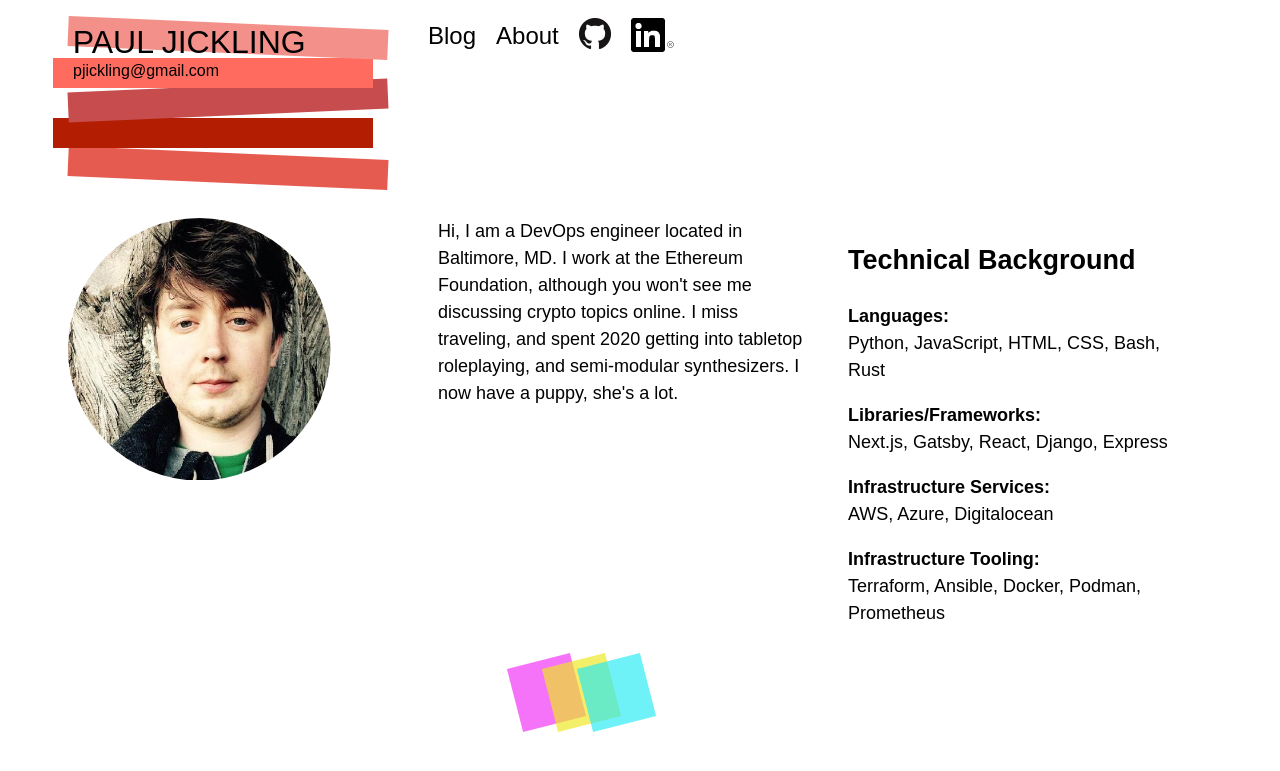
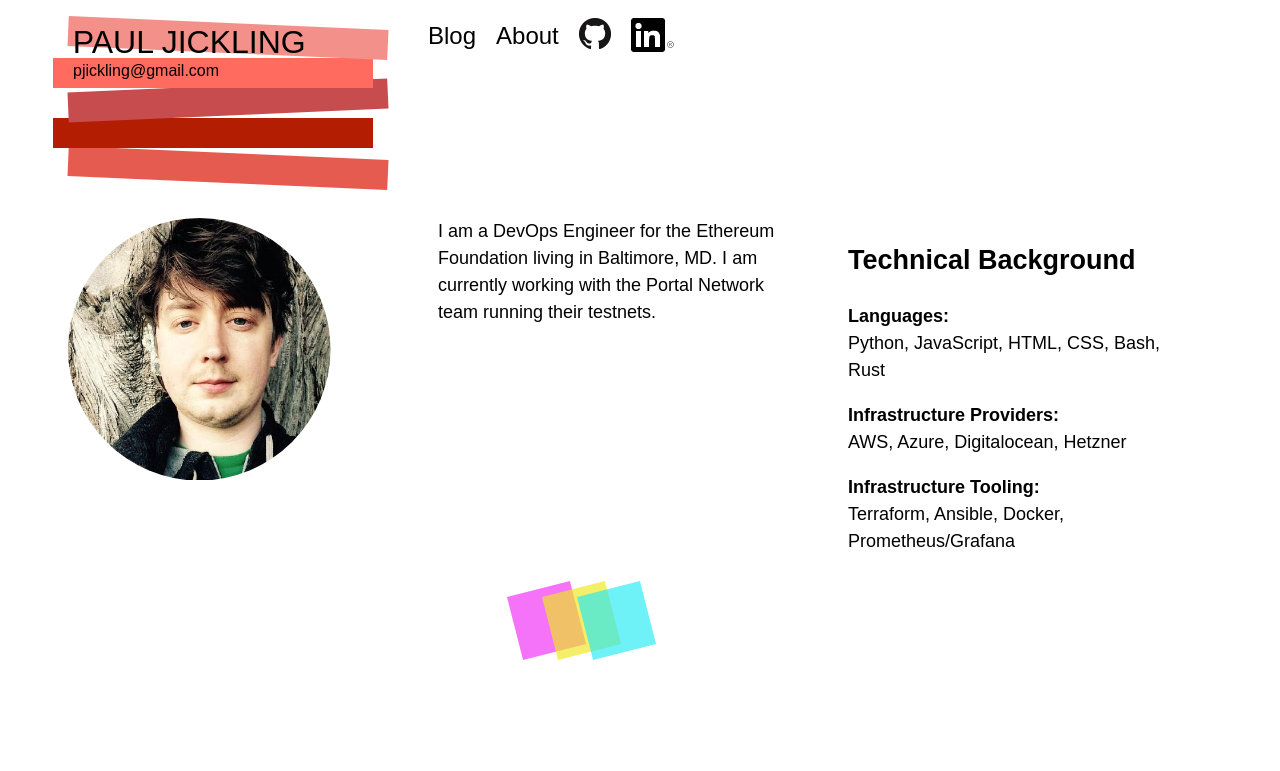
Before and after one commit to pauljickling/pauljickling.github.io, a Jekyll site: the page built from about.md, in a window 1280 px wide. Shown: the top 771 px of the page. Built offline with Jekyll 4.4.1, drawn with Linux system fonts in a browser that asks for light colours; some web fonts are replaced.

Commit message:
update about page
Signed-off-by: Paul Jickling <paul.jickling@ethereum.org>

```diff
--- a/about.md
+++ b/about.md
@@ -7,7 +7,7 @@ permalink: /about/
 
   <div id="about-pic"><img src="https://pauljickling.github.io/assets/img/profile.jpeg" alt="Profile picture" id="profile"></div>
 
-  <div id="about-text">Hi, I am a DevOps engineer located in Baltimore, MD. I work at the Ethereum Foundation, although you won't see me discussing crypto topics online. I miss traveling, and spent 2020 getting into tabletop roleplaying, and semi-modular synthesizers. I now have a puppy, she's a lot.</div>
+  <div id="about-text">I am a DevOps Engineer for the Ethereum Foundation living in Baltimore, MD. I am currently working with the Portal Network team running their testnets.</div>
 
   <div id="about-skills">
     <h2>Technical Background</h2>
@@ -16,16 +16,12 @@ permalink: /about/
       Python, JavaScript, HTML, CSS, Bash, Rust
     </p>
     <p>
-      <strong>Libraries/Frameworks:</strong><br>
-      Next.js, Gatsby, React, Django, Express
-    </p>
-    <p>
-      <strong>Infrastructure Services:</strong><br>
-      AWS, Azure, Digitalocean
+      <strong>Infrastructure Providers:</strong><br>
+      AWS, Azure, Digitalocean, Hetzner
     </p>
     <p>
       <strong>Infrastructure Tooling:</strong><br>
-      Terraform, Ansible, Docker, Podman, Prometheus
+      Terraform, Ansible, Docker, Prometheus/Grafana
     </p>
   </div>
 </div>
```
